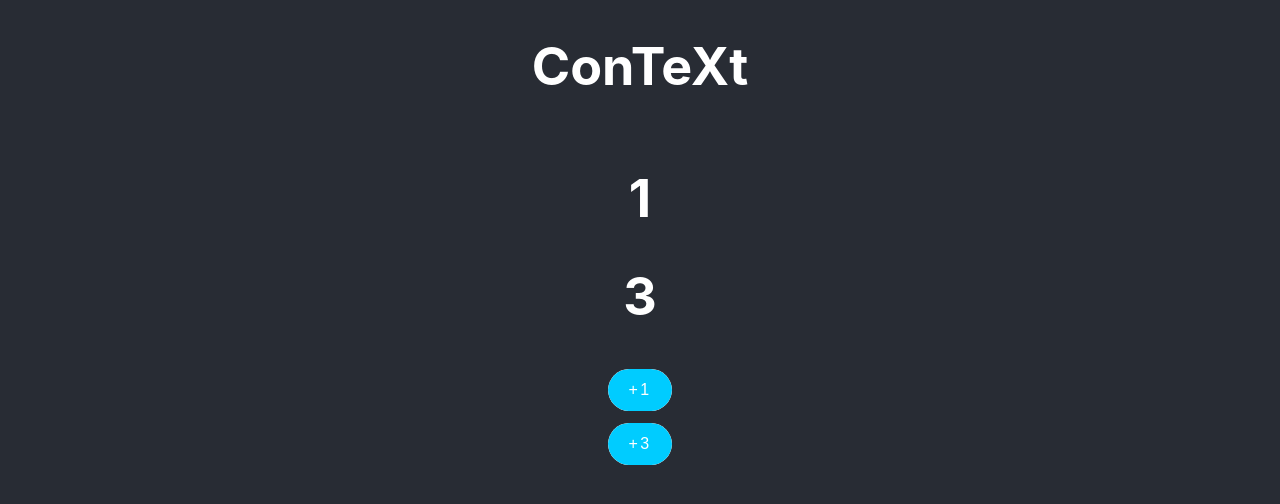
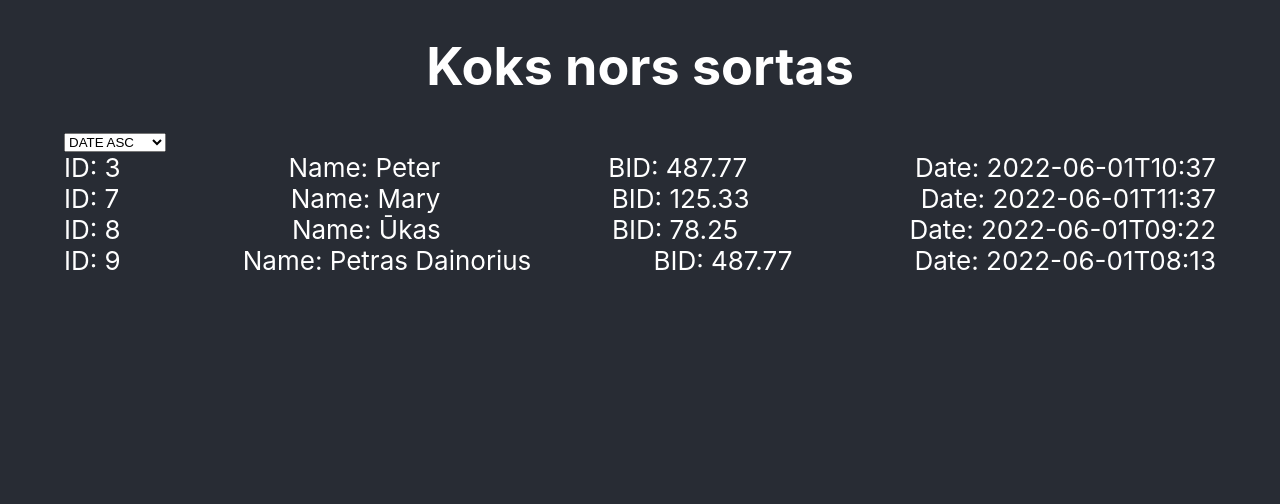
Before and after one commit to A-Kija/lamos, a React (Create React App) app in the folder r1/: page / in a window 1280 px wide. Shown: the top 504 px of the page. Built offline with nearby package versions, Linux system fonts and the light colour scheme.

Commit message:
push sort

```diff
--- a/r1/src/App.jsx
+++ b/r1/src/App.jsx
@@ -1,26 +1,54 @@
+import { useReducer } from "react";
+import ld from "./Reducers/ld";
 import './App.scss';
-import {useState} from 'react';
-import Suo from './Components/024/Suo';
-import Duomenys from './Contexts/Duomenys';
+
+    const masyvas = [
+        {id:3, name: 'Peter', bid: 487.77, date: '2022-06-01T10:37'},
+        {id:7, name: 'Mary', bid: 125.33, date: '2022-06-01T11:37'},
+        {id:8, name: 'Ūkas', bid: 78.25, date: '2022-06-01T09:22'},
+        {id:9, name: 'Petras Dainorius', bid: 487.77, date: '2022-06-01T08:13'}
+    ];
 
 function App() {
 
-    const [counter1, setCounter1] = useState(1);
-    const [counter2, setCounter2] = useState(3);
+    const [list, setList] = useReducer(ld, masyvas);
 
 
     return (
-        <Duomenys.Provider value={{counter1, counter2}}>
         <div className="App">
-          <header className="App-header">
-            <h1>ConTeXt</h1>
-            <Suo></Suo>
-            <button onClick={() => setCounter1(c => c + 1)}>+1</button>
-            <button onClick={() => setCounter2(c => c + 3)}>+3</button>
-          </header>
+            <header className="App-header">
+                <h1>Koks nors sortas</h1>
+                <div className="kvc">
+                    <select>
+                        <option value="date_asc">DATE ASC</option>
+                        <option value="date_desc">DATE DESC</option>
+                        <option value="bid_asc">BID ASC</option>
+                        <option value="bid_desc">BID DESC</option>
+                        <option value="name_asc">NAME ASC</option>
+                        <option value="name_desc">NAME DESC</option>
+                        <option value="random">RAND</option>
+                    </select>
+                </div>
+
+                <div>
+                    {
+                        list.map(b => (
+                        <div className="kvc">
+                            <span>ID: {b.id}</span>
+                            <span>Name: {b.name}</span>
+                            <span>BID: {b.bid}</span>
+                            <span>Date: {b.date}</span>
+                        </div>
+                        ))
+                    }
+
+                </div>
+            </header>
         </div>
-        </Duomenys.Provider>
-      );
-    }
+    );
 
-    export default App;
+
+
+}
+
+export default App;
--- a/r1/src/App.scss
+++ b/r1/src/App.scss
@@ -51,9 +51,10 @@
 
 .kvc {
   display: flex;
-  justify-content: center;
+  justify-content: space-between;
   align-items: center;
   flex-wrap: wrap;
+  min-width: 90vw;
 }
 
 
--- /dev/null
+++ b/r1/src/Reducers/ld.js
@@ -0,0 +1,5 @@
+function ld(state, action) {
+
+}
+
+export default ld;
```
Also changed, not shown: r1/src/024.jsx (added, +26 -0 lines).
